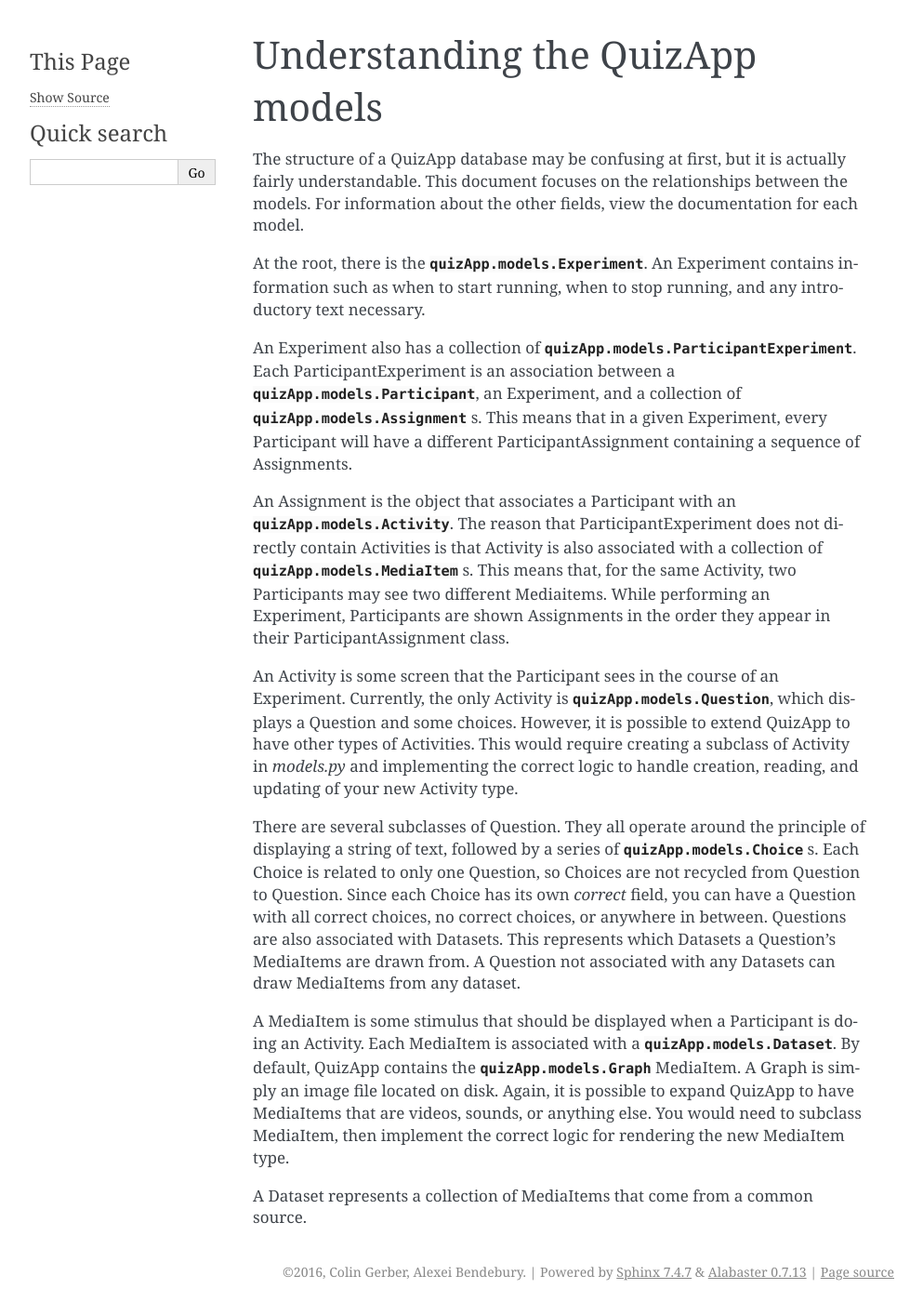
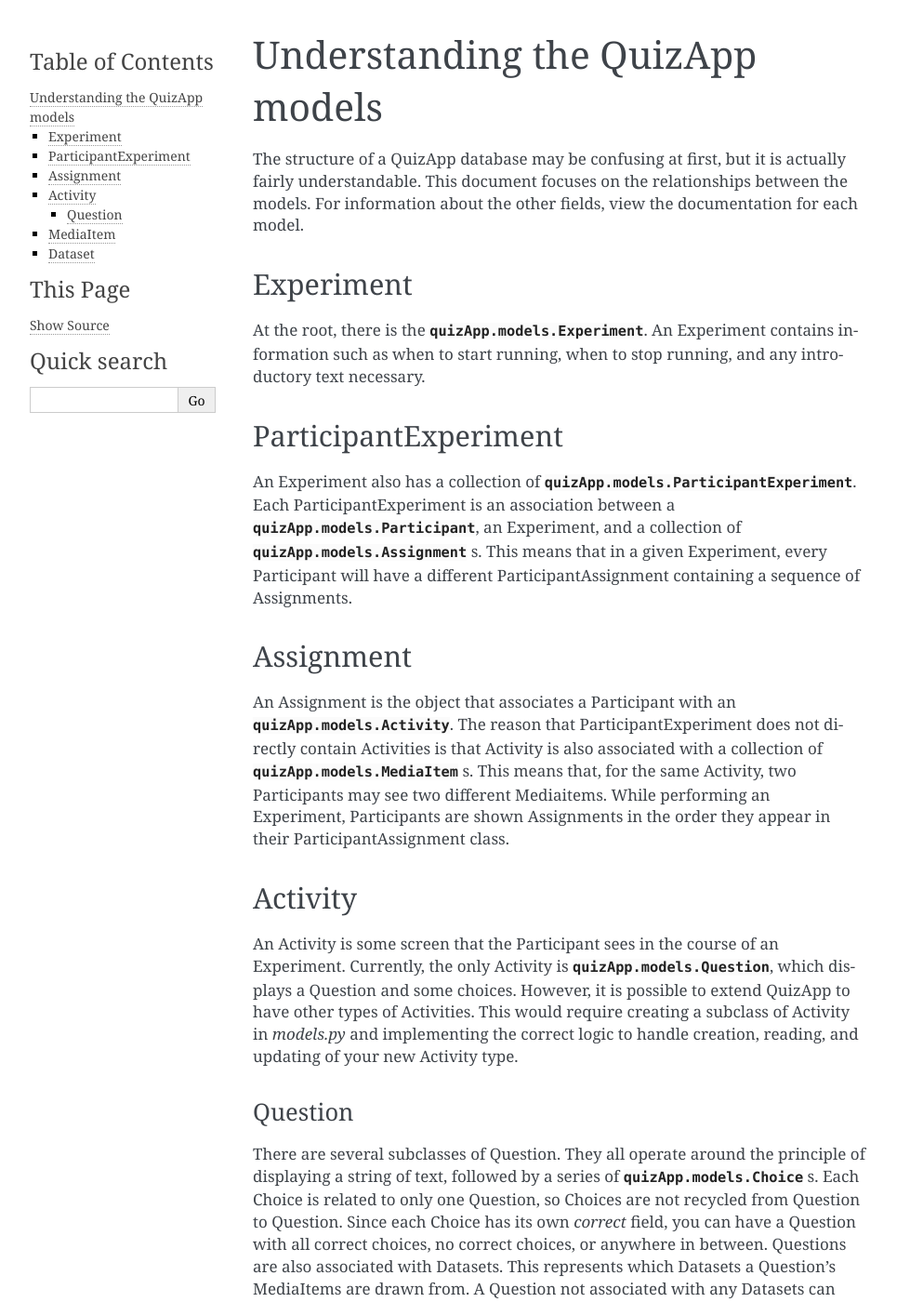
Before and after one commit to cmgerber/quizApp, a Sphinx documentation site: the page built from docs/source/understanding_models.rst, in a window 1280 px wide and 1400 px high. Shown: the whole window at 93% size, without its empty margins (148-1141 px from the left). Built offline with Sphinx 7.4.7, drawn with Linux system fonts in a browser that asks for light colours.

Commit message:
Expanded understanding models, added import_export docs

```diff
--- a/docs/source/index.rst
+++ b/docs/source/index.rst
@@ -16,6 +16,7 @@ Contents:
    :maxdepth: 2
 
    understanding_models
+   import_export
    modules
 
 Indices and tables
--- a/docs/source/understanding_models.rst
+++ b/docs/source/understanding_models.rst
@@ -1,17 +1,25 @@
 .. _understanding_models:
 
-================================
+################################
 Understanding the QuizApp models
-================================
+################################
 
 The structure of a QuizApp database may be confusing at first, but it is
 actually fairly understandable. This document focuses on the relationships
 between the models. For information about the other fields, view the
 documentation for each model.
 
+**********
+Experiment
+**********
+
 At the root, there is the :py:class:`quizApp.models.Experiment`. An Experiment
 contains information such as when to start running, when to stop running, and
 any introductory text necessary.
+
+*********************
+ParticipantExperiment
+*********************
 
 An Experiment also has a collection of
 :py:class:`quizApp.models.ParticipantExperiment`. Each ParticipantExperiment
@@ -19,6 +27,10 @@ is an association between a :py:class:`quizApp.models.Participant`, an
 Experiment, and a collection of :py:class:`quizApp.models.Assignment` s. This
 means that in a given Experiment, every Participant will have a different
 ParticipantAssignment containing a sequence of Assignments.
+
+**********
+Assignment
+**********
 
 An Assignment is the object that associates a Participant with an
 :py:class:`quizApp.models.Activity`. The reason that ParticipantExperiment does
@@ -28,6 +40,10 @@ same Activity, two Participants may see two different Mediaitems. While
 performing an Experiment, Participants are shown Assignments in the order they
 appear in their ParticipantAssignment class.
 
+********
+Activity
+********
+
 An Activity is some screen that the Participant sees in the course of an
 Experiment. Currently, the only Activity is
 :py:class:`quizApp.models.Question`, which displays a Question and some
@@ -35,6 +51,10 @@ choices. However, it is possible to extend QuizApp to have other types of
 Activities. This would require creating a subclass of Activity in `models.py`
 and implementing the correct logic to handle creation, reading, and updating of
 your new Activity type.
+
+========
+Question
+========
 
 There are several subclasses of Question. They all operate around the principle
 of displaying a string of text, followed by a series of
@@ -46,6 +66,10 @@ associated with Datasets. This represents which Datasets a Question's
 MediaItems are drawn from. A Question not associated with any Datasets can draw
 MediaItems from any dataset.
 
+*********
+MediaItem
+*********
+
 A MediaItem is some stimulus that should be displayed when a Participant is
 doing an Activity. Each MediaItem is associated with a
 :py:class:`quizApp.models.Dataset`. By default, QuizApp contains the
@@ -55,4 +79,8 @@ that are videos, sounds, or anything else. You would need to subclass
 MediaItem, then implement the correct logic for rendering the new MediaItem
 type.
 
+*******
+Dataset
+*******
+
 A Dataset represents a collection of MediaItems that come from a common source.
```
Also changed, not shown: docs/source/import_export.rst (added, +83 -0 lines).
